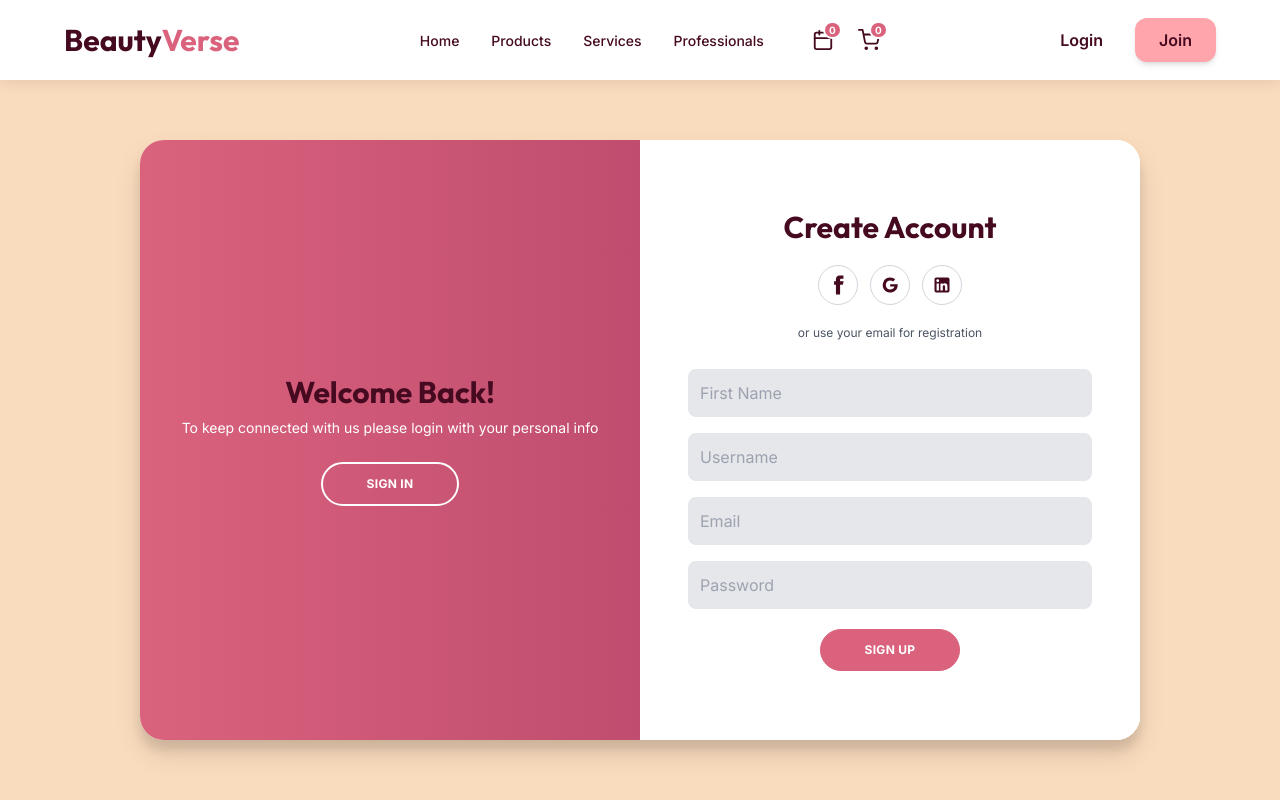
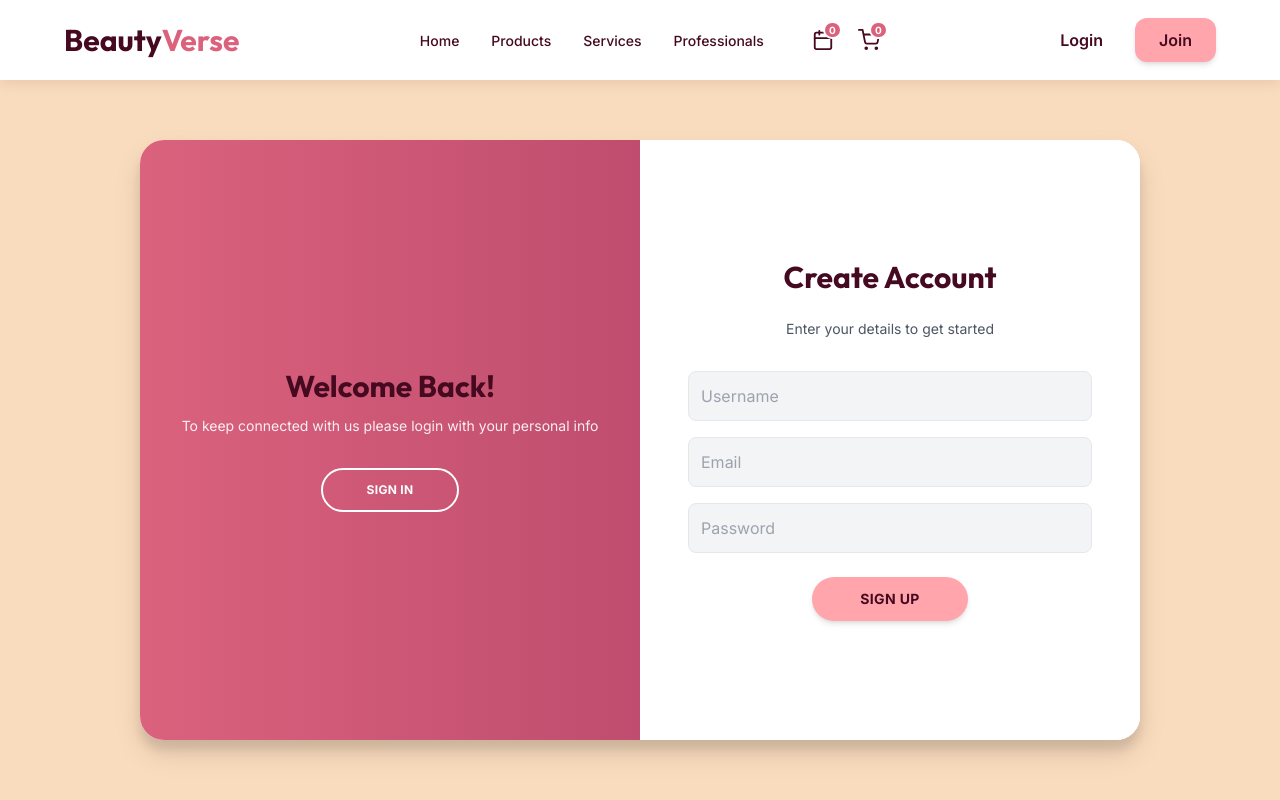
Before and after one commit to BonaneN/beautyVerse, a React (Vite) app: page /register in a window 1280 px wide. Shown: the top 800 px of the page. Built offline with nearby package versions, Linux system fonts and the light colour scheme.

Commit message:
user authentication and styling

```diff
--- a/src/pages/Auth.jsx
+++ b/src/pages/Auth.jsx
@@ -77,20 +77,6 @@ const Auth = ({ initialMode = 'login' }) => {
         }
     };
 
-    const SocialHeader = () => (
-        <div className="flex gap-3 my-5">
-            <a href="#" className="w-10 h-10 rounded-full border border-gray-300 flex items-center justify-center font-bold text-night-bordeaux hover:bg-gray-100 transition-colors" aria-label="Facebook">
-                <svg viewBox="0 0 24 24" width="20" height="20" fill="currentColor"><path d="M18.77 7.46H14.5v-1.9c0-.9.6-1.1 1-1.1h3V.5h-4.33C10.24.5 9.5 3.44 9.5 5.32v2.14H7.27v4.14H9.5V23.5h5V11.6h3.27l1-4.14z" /></svg>
-            </a>
-            <a href="#" className="w-10 h-10 rounded-full border border-gray-300 flex items-center justify-center font-bold text-night-bordeaux hover:bg-gray-100 transition-colors" aria-label="Google">
-                <svg viewBox="0 0 24 24" width="20" height="20" fill="currentColor"><path d="M21.35 11.1h-9.17v2.73h5.14c-.22 1.1-.88 2.03-1.85 2.68v2.23h3c1.74-1.6 2.74-3.95 2.74-6.75 0-.64-.06-1.26-.14-1.88zM12.18 21c2.43 0 4.47-.8 5.96-2.18l-3-2.23c-.83.56-1.89.89-2.96.89-2.28 0-4.21-1.54-4.9-3.61H4.18v2.3C5.66 19.14 8.68 21 12.18 21zM7.28 13.87c-.17-.52-.27-1.07-.27-1.64s.1-1.12.27-1.64V8.29H4.18C3.57 9.5 3.23 10.87 3.23 12.27s.34 2.77.95 3.98l3.1-2.38zM12.18 6.51c1.32 0 2.5.45 3.44 1.34l2.58-2.58C16.63 3.86 14.59 3 12.18 3c-3.5 0-6.52 1.86-8 4.71l3.1 2.38c.69-2.07 2.62-3.61 4.9-3.61z" /></svg>
-            </a>
-            <a href="#" className="w-10 h-10 rounded-full border border-gray-300 flex items-center justify-center font-bold text-night-bordeaux hover:bg-gray-100 transition-colors" aria-label="LinkedIn">
-                <svg viewBox="0 0 24 24" width="20" height="20" fill="currentColor"><path d="M19 3a2 2 0 0 1 2 2v14a2 2 0 0 1-2 2H5a2 2 0 0 1-2-2V5a2 2 0 0 1 2-2h14m-.5 15.5v-5.3a3.26 3.26 0 0 0-3.26-3.26c-.85 0-1.84.52-2.32 1.3v-1.11h-2.79v8.37h2.79v-4.93c0-.77.62-1.4 1.39-1.4a1.4 1.4 0 0 1 1.4 1.4v4.93h2.79M6.88 8.56a1.68 1.68 0 0 0 1.68-1.68c0-.93-.75-1.69-1.68-1.69a1.69 1.69 0 0 0-1.69 1.69c0 .93.76 1.68 1.69 1.68m1.39 9.94v-8.37H5.5v8.37h2.77z" /></svg>
-            </a>
-        </div>
-    );
-
     return (
         <div className="flex justify-center items-center min-h-[calc(100vh-80px)] bg-soft-apricot font-body">
             <div className={`relative bg-white rounded-3xl shadow-premium overflow-hidden w-full max-w-[1000px] min-h-[600px] transition-all duration-600 ${isLogin ? '' : 'auth-right-active'}`}>
@@ -98,15 +84,44 @@ const Auth = ({ initialMode = 'login' }) => {
                 {/* Sign Up Form */}
                 <div className={`absolute top-0 h-full w-1/2 transition-all duration-600 ${isLogin ? 'left-0 opacity-0 z-[1]' : 'left-0 translate-x-full opacity-100 z-[5]'}`}>
                     <form onSubmit={handleSubmit} className="bg-white flex flex-col items-center justify-center px-12 h-full text-center">
-                        <h1 className="font-heading font-bold text-3xl mb-0">Create Account</h1>
-                        <SocialHeader />
-                        <span className="text-xs text-gray-600 mb-5">or use your email for registration</span>
-                        <input type="text" name="first_name" placeholder="First Name" value={formData.first_name} onChange={handleChange} autoComplete="given-name" className="bg-gray-200 border-none p-3 my-2 w-full rounded-lg" />
-                        <input type="text" name="username" placeholder="Username" value={formData.username} onChange={handleChange} autoComplete="username" className="bg-gray-200 border-none p-3 my-2 w-full rounded-lg" />
-                        <input type="email" name="email" placeholder="Email" value={formData.email} onChange={handleChange} autoComplete="email" className="bg-gray-200 border-none p-3 my-2 w-full rounded-lg" />
-                        <input type="password" name="password" placeholder="Password" value={formData.password} onChange={handleChange} autoComplete="new-password" className="bg-gray-200 border-none p-3 my-2 w-full rounded-lg" />
-                        {error && !isLogin && <p className="text-berry-crush text-sm mt-2">{error}</p>}
-                        <button type="submit" disabled={loading} className="mt-3 rounded-full border border-blush-rose bg-blush-rose text-white text-xs font-bold py-3 px-11 uppercase tracking-wide transition-transform active:scale-95">
+                        <h1 className="font-heading font-bold text-3xl mb-6 text-night-bordeaux">Create Account</h1>
+                        <span className="text-sm text-gray-600 mb-6">Enter your details to get started</span>
+
+                        <input
+                            type="text"
+                            name="username"
+                            placeholder="Username"
+                            value={formData.username}
+                            onChange={handleChange}
+                            autoComplete="username"
+                            className="bg-gray-100 border border-gray-200 focus:border-cotton-candy focus:ring-2 focus:ring-cotton-candy/20 outline-none p-3 my-2 w-full rounded-lg transition-all"
+                        />
+                        <input
+                            type="email"
+                            name="email"
+                            placeholder="Email"
+                            value={formData.email}
+                            onChange={handleChange}
+                            autoComplete="email"
+                            className="bg-gray-100 border border-gray-200 focus:border-cotton-candy focus:ring-2 focus:ring-cotton-candy/20 outline-none p-3 my-2 w-full rounded-lg transition-all"
+                        />
+                        <input
+                            type="password"
+                            name="password"
+                            placeholder="Password"
+                            value={formData.password}
+                            onChange={handleChange}
+                            autoComplete="new-password"
+                            className="bg-gray-100 border border-gray-200 focus:border-cotton-candy focus:ring-2 focus:ring-cotton-candy/20 outline-none p-3 my-2 w-full rounded-lg transition-all"
+                        />
+
+                        {error && !isLogin && <p className="text-berry-crush text-sm mt-2 font-medium">{error}</p>}
+
+                        <button
+                            type="submit"
+                            disabled={loading}
+                            className="mt-4 rounded-full bg-cotton-candy hover:bg-blush-rose text-night-bordeaux hover:text-white text-sm font-bold py-3 px-12 uppercase tracking-wide transition-all active:scale-95 disabled:opacity-50 disabled:cursor-not-allowed shadow-md"
+                        >
                             {loading ? 'Processing...' : 'SIGN UP'}
                         </button>
                     </form>
@@ -115,32 +130,70 @@ const Auth = ({ initialMode = 'login' }) => {
                 {/* Sign In Form */}
                 <div className={`absolute top-0 h-full w-1/2 left-0 z-[2] transition-all duration-600 ${isLogin ? '' : 'translate-x-full'}`}>
                     <form onSubmit={handleSubmit} className="bg-white flex flex-col items-center justify-center px-12 h-full text-center">
-                        <h1 className="font-heading font-bold text-3xl mb-0">Sign in</h1>
-                        <SocialHeader />
-                        <span className="text-xs text-gray-600 mb-5">or use your account</span>
-                        <input type="text" name="username" placeholder="Username" value={formData.username} onChange={handleChange} autoComplete="username" className="bg-gray-200 border-none p-3 my-2 w-full rounded-lg" />
-                        <input type="password" name="password" placeholder="Password" value={formData.password} onChange={handleChange} autoComplete="current-password" className="bg-gray-200 border-none p-3 my-2 w-full rounded-lg" />
-                        {error && isLogin && <p className="text-berry-crush text-sm mt-2">{error}</p>}
-                        <a href="#" className="text-sm text-gray-800 no-underline my-4" onClick={(e) => e.preventDefault()}>Forgot your password?</a>
-                        <button type="submit" disabled={loading} className="rounded-full border border-[#ff4b2b] bg-[#ff4b2b] text-white text-xs font-bold py-3 px-11 uppercase tracking-wide transition-transform active:scale-95">
+                        <h1 className="font-heading font-bold text-3xl mb-6 text-night-bordeaux">Sign in</h1>
+                        <span className="text-sm text-gray-600 mb-6">Welcome back! Please login to your account</span>
+
+                        <input
+                            type="text"
+                            name="username"
+                            placeholder="Username"
+                            value={formData.username}
+                            onChange={handleChange}
+                            autoComplete="username"
+                            className="bg-gray-100 border border-gray-200 focus:border-cotton-candy focus:ring-2 focus:ring-cotton-candy/20 outline-none p-3 my-2 w-full rounded-lg transition-all"
+                        />
+                        <input
+                            type="password"
+                            name="password"
+                            placeholder="Password"
+                            value={formData.password}
+                            onChange={handleChange}
+                            autoComplete="current-password"
+                            className="bg-gray-100 border border-gray-200 focus:border-cotton-candy focus:ring-2 focus:ring-cotton-candy/20 outline-none p-3 my-2 w-full rounded-lg transition-all"
+                        />
+
+                        {error && isLogin && <p className="text-berry-crush text-sm mt-2 font-medium">{error}</p>}
+
+                        <a href="#" className="text-sm text-berry-crush hover:text-blush-rose no-underline my-4 transition-colors" onClick={(e) => e.preventDefault()}>
+                            Forgot your password?
+                        </a>
+
+                        <button
+                            type="submit"
+                            disabled={loading}
+                            className="rounded-full bg-blush-rose hover:bg-berry-crush text-white text-sm font-bold py-3 px-12 uppercase tracking-wide transition-all active:scale-95 disabled:opacity-50 disabled:cursor-not-allowed shadow-md"
+                        >
                             {loading ? 'Signing in...' : 'SIGN IN'}
                         </button>
                     </form>
                 </div>
 
+                {/* Overlay */}
                 <div className={`absolute top-0 left-1/2 w-1/2 h-full overflow-hidden transition-transform duration-600 z-[100] ${isLogin ? '' : '-translate-x-full'}`}>
                     <div className={`bg-gradient-to-r from-blush-rose to-berry-crush text-white relative -left-full h-full w-[200%] transition-transform duration-600 ${isLogin ? 'translate-x-0' : 'translate-x-1/2'}`}>
 
+                        {/* Left Overlay Panel */}
                         <div className={`absolute flex items-center justify-center flex-col px-10 text-center top-0 h-full w-1/2 transition-transform duration-600 ${isLogin ? '-translate-x-1/5' : 'translate-x-0'}`}>
-                            <h1 className="font-heading font-bold text-3xl mb-2">Welcome Back!</h1>
-                            <p className="text-sm mb-6">To keep connected with us please login with your personal info</p>
-                            <button className="rounded-full border-2 border-white bg-transparent text-white text-xs font-bold py-3 px-11 uppercase tracking-wide transition-transform active:scale-95" onClick={toggleMode}>SIGN IN</button>
+                            <h1 className="font-heading font-bold text-3xl mb-3">Welcome Back!</h1>
+                            <p className="text-sm mb-8 opacity-90">To keep connected with us please login with your personal info</p>
+                            <button
+                                className="rounded-full border-2 border-white bg-transparent hover:bg-white hover:text-blush-rose text-white text-xs font-bold py-3 px-11 uppercase tracking-wide transition-all active:scale-95"
+                                onClick={toggleMode}
+                            >
+                                SIGN IN
+                            </button>
                         </div>
 
+                        {/* Right Overlay Panel */}
                         <div className={`absolute right-0 flex items-center justify-center flex-col px-10 text-center top-0 h-full w-1/2 transition-transform duration-600 ${isLogin ? 'translate-x-0' : 'translate-x-1/5'}`}>
-                            <h1 className="font-heading font-bold text-3xl mb-2">Hello, Friend!</h1>
-                            <p className="text-sm mb-6">Enter your personal details and start journey with us</p>
-                            <button className="rounded-full border-2 border-white bg-transparent text-white text-xs font-bold py-3 px-11 uppercase tracking-wide transition-transform active:scale-95" onClick={toggleMode}>SIGN UP</button>
+                            <h1 className="font-heading font-bold text-3xl mb-3">Hello, Friend!</h1>
+                            <p className="text-sm mb-8 opacity-90">Enter your personal details and start journey with us</p>
+                            <button
+                                className="rounded-full border-2 border-white bg-transparent hover:bg-white hover:text-blush-rose text-white text-xs font-bold py-3 px-11 uppercase tracking-wide transition-all active:scale-95"
+                                onClick={toggleMode}
+                            >
+                                SIGN UP
+                            </button>
                         </div>
                     </div>
                 </div>
```
